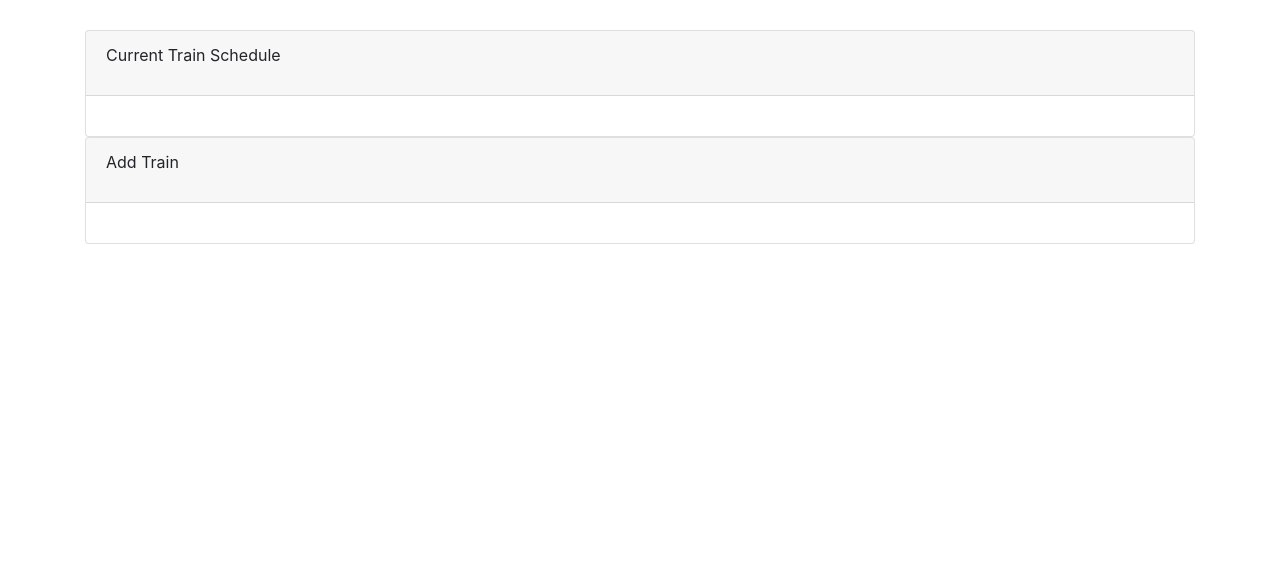
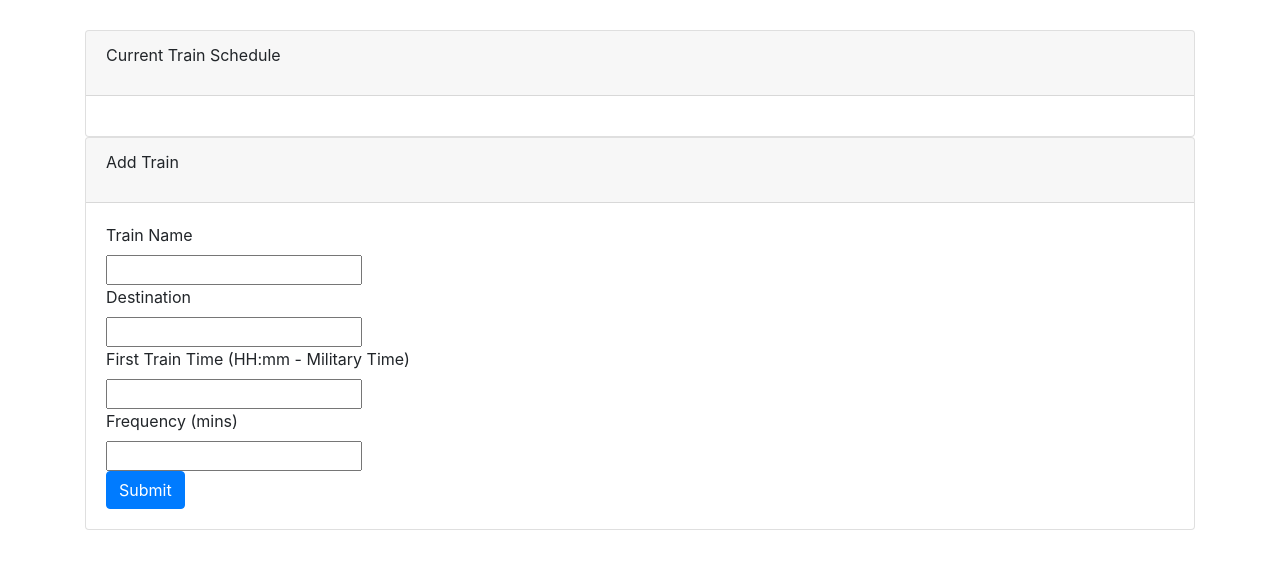
Before and after one commit to samhoward1990/TrainTimes, a plain HTML site: page index.html in a window 1280 px wide. Shown: the part 186-752 px from the top of the page. Drawn offline with nearby package versions, Linux system fonts and the light colour scheme.

Commit message:
fixed error the caused firebase to load improperly and added moment cdn

```diff
--- a/index.html
+++ b/index.html
@@ -38,18 +38,30 @@
                         <p>Add Train</p>
                     </div>
                     <div class="card-body">
+                        <form>
+                            <label for="train-name">Train Name</label>
+                            <input type="text" id="train-name">
+                            <label for="destination">Destination</label>
+                            <input type="text" id="destination">
+                            <label for="first-train-time">First Train Time (HH:mm - Military Time)</label>
+                            <input type="text" id="first-train-time">
+                            <label for="frequency">Frequency (mins)</label>
+                            <input type="text" id="frequency">
+                            <input id="submit-button" class="btn btn-primary" type="submit" value="Submit">
+                        </form>
                     </div>
                 </div>
             </div>
         </div>
     </div>
-    <script src="https://www.gstatic.com/firebasejs/6.3.1/firebase-database.js">
-    </script>
+
+    <script src="https://code.jquery.com/jquery-3.4.1.js"
+        integrity="sha256-WpOohJOqMqqyKL9FccASB9O0KwACQJpFTUBLTYOVvVU=" crossorigin="anonymous"></script>
+    <script src="https://cdn.jsdelivr.net/npm/moment@2.24.0/moment.min.js"></script>
     <script src="https://www.gstatic.com/firebasejs/6.3.1/firebase-app.js"></script>
     <script src="https://www.gstatic.com/firebasejs/6.3.1/firebase-database.js"></script>
-    <script src="https://code.jquery.com/jquery-3.4.1.js"
-        integrity="sha256-WpOohJOqMqqyKL9FccASB9O0KwACQJpFTUBLTYOVvVU=" crossorigin="anonymous"></script>
     <script src="assets/javascript/app.js"></script>
+
 </body>
 
 </html>
```
